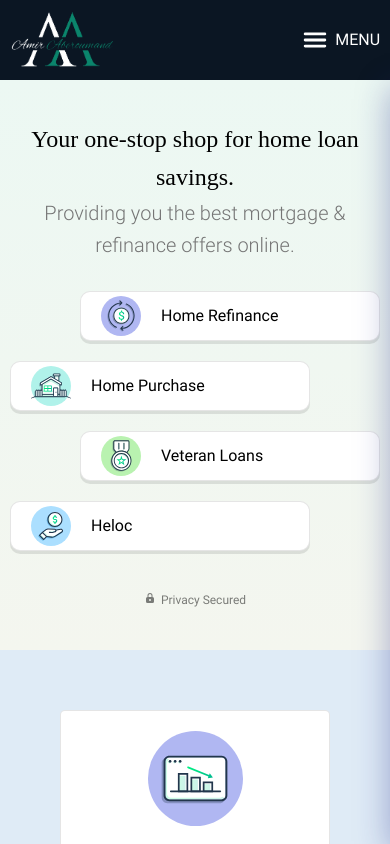
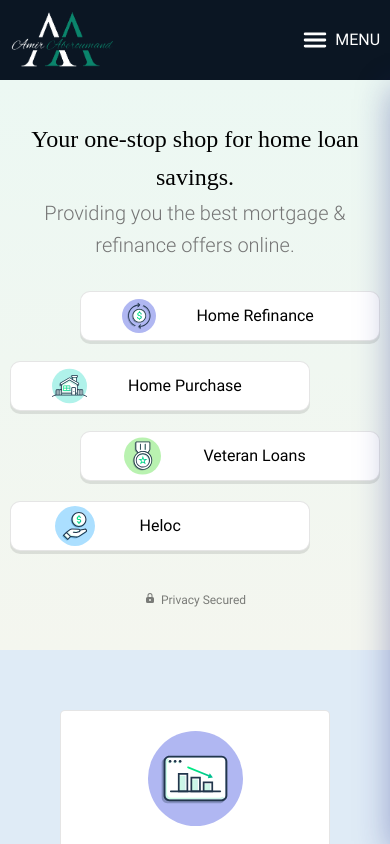
Before and after one commit to alireza-1080/Amir-Mortgage, a React (Vite) app: page / in a window 390 px wide. Shown: the top 844 px of the page. Built offline with nearby package versions, Linux system fonts and the light colour scheme.

Commit message:
11/13/2024 12:29 AM

```diff
--- a/src/components/HomePageServices/components/HomePageServecesCards/components/HomePageServecesCard/HomePageServecesCard.css
+++ b/src/components/HomePageServices/components/HomePageServecesCards/components/HomePageServecesCard/HomePageServecesCard.css
@@ -46,7 +46,7 @@
     }
 
     .home-page-services-card__img {
-        width: unset;
+        /* width: unset; */
         height: 100%;
     }
 
```
